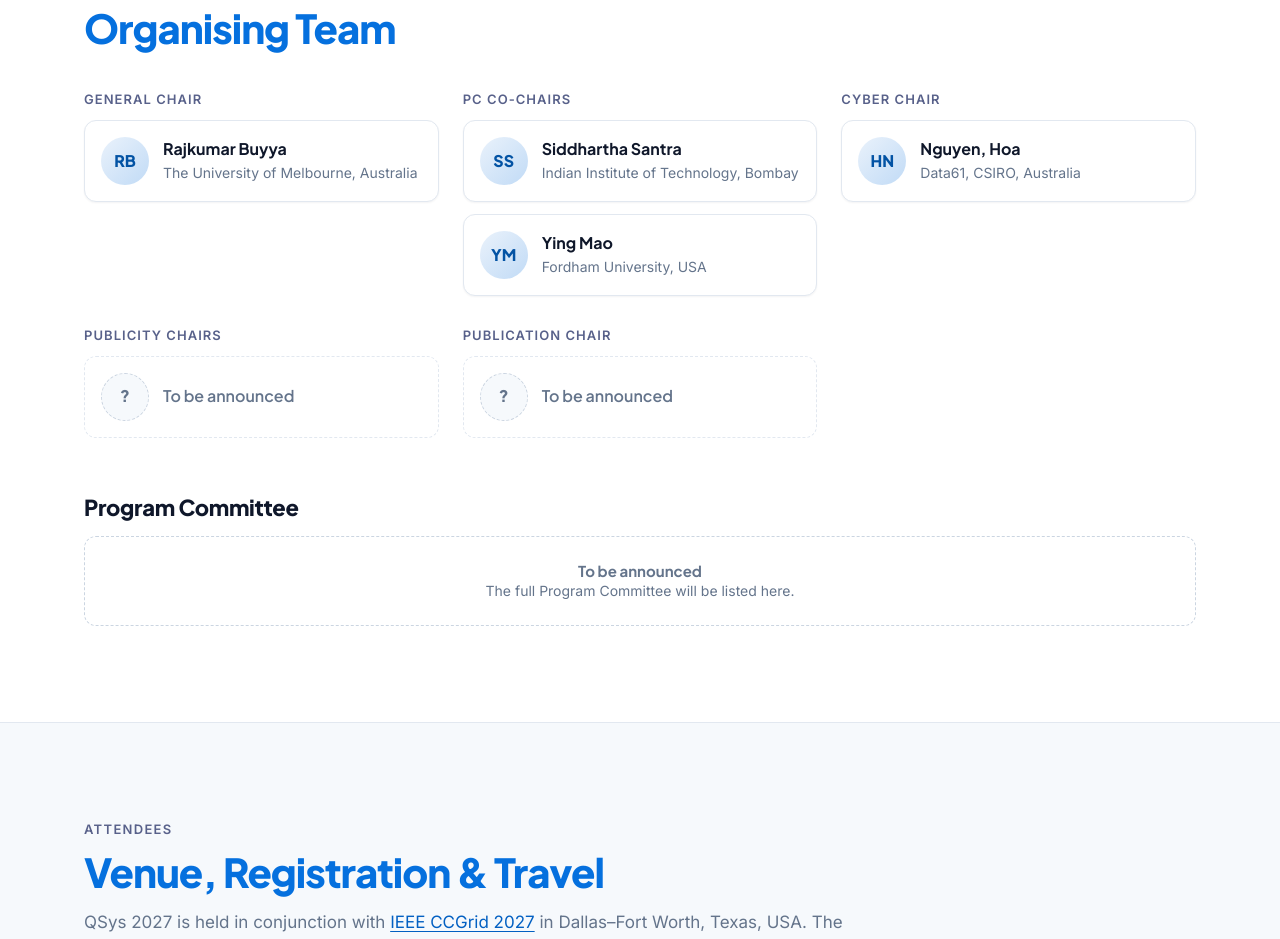
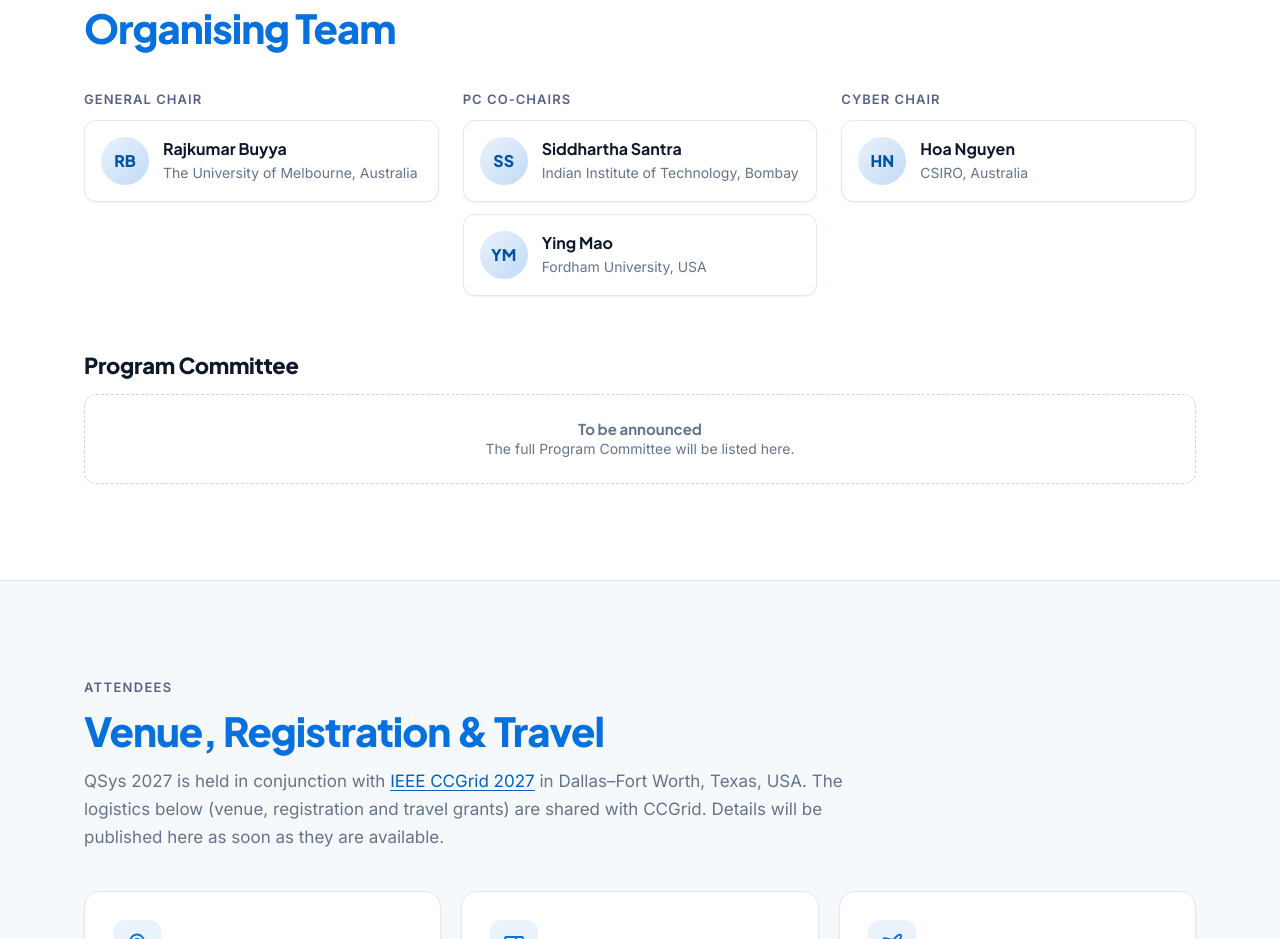
Before and after one commit to hoaiocom/qsys2027, a plain HTML site: page index.html in a window 1280 px wide. Shown: the part 4060-4999 px from the top of the page. Drawn offline with Linux system fonts and the light colour scheme.

Commit message:
Simplify organising team section
Remove the placeholder Publicity and Publication Chair groups and
update the Cyber Chair entry to "Hoa Nguyen, CSIRO, Australia".

```diff
--- a/index.html
+++ b/index.html
@@ -350,34 +350,12 @@
             <ul class="people">
               <li class="person">
                 <span class="avatar" aria-hidden="true">HN</span>
-                <span class="person-name">Nguyen, Hoa</span>
-                <span class="person-affil">Data61, CSIRO, Australia</span>
+                <span class="person-name">Hoa Nguyen</span>
+                <span class="person-affil">CSIRO, Australia</span>
               </li>
             </ul>
           </div>
 
-          <!-- PLACEHOLDER: additional organising roles. Rename the role and
-               replace the placeholder <li> with real people, or delete the
-               whole block if the role is not needed. -->
-          <div class="committee-group">
-            <h3 class="committee-role">Publicity Chairs</h3>
-            <ul class="people">
-              <li class="person is-placeholder">
-                <span class="avatar" aria-hidden="true">?</span>
-                <span class="person-name">To be announced</span>
-              </li>
-            </ul>
-          </div>
-
-          <div class="committee-group">
-            <h3 class="committee-role">Publication Chair</h3>
-            <ul class="people">
-              <li class="person is-placeholder">
-                <span class="avatar" aria-hidden="true">?</span>
-                <span class="person-name">To be announced</span>
-              </li>
-            </ul>
-          </div>
         </div>
 
         <!-- PROGRAM COMMITTEE (PLACEHOLDER)
```
Also changed, not shown: 1 other file.
